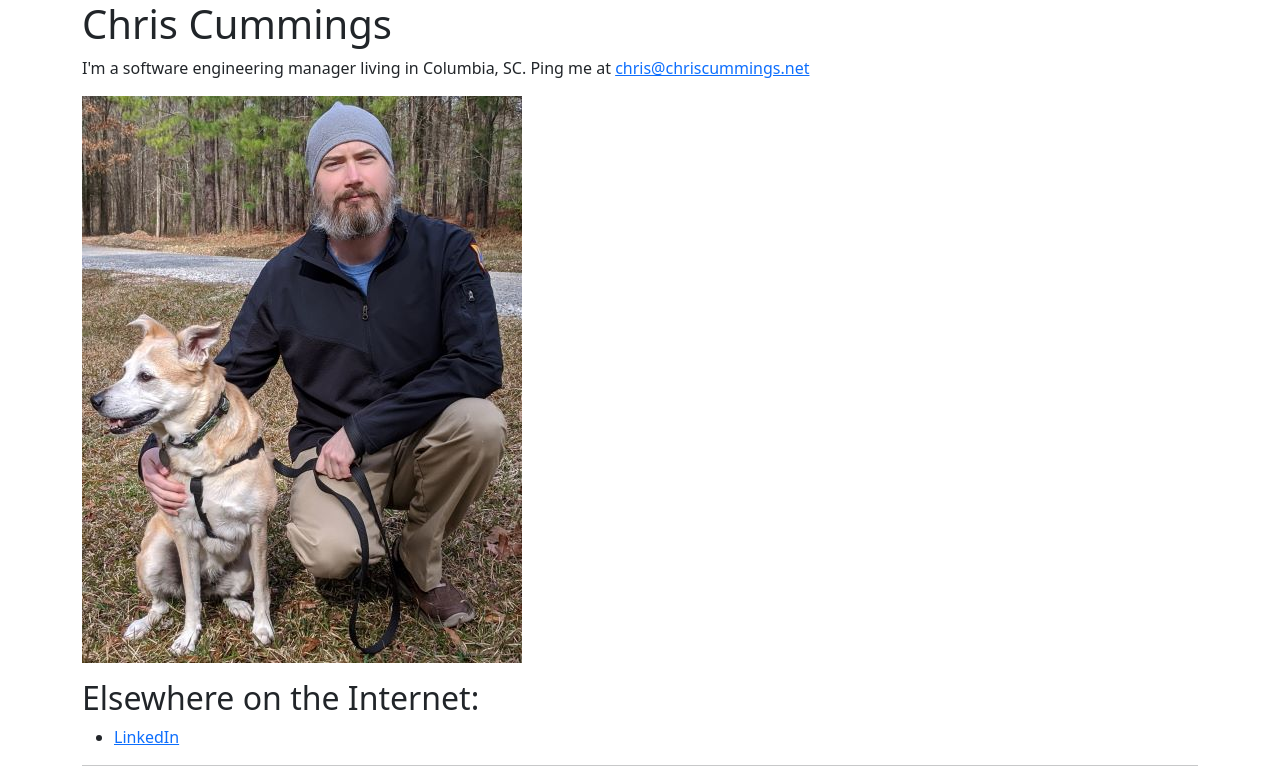
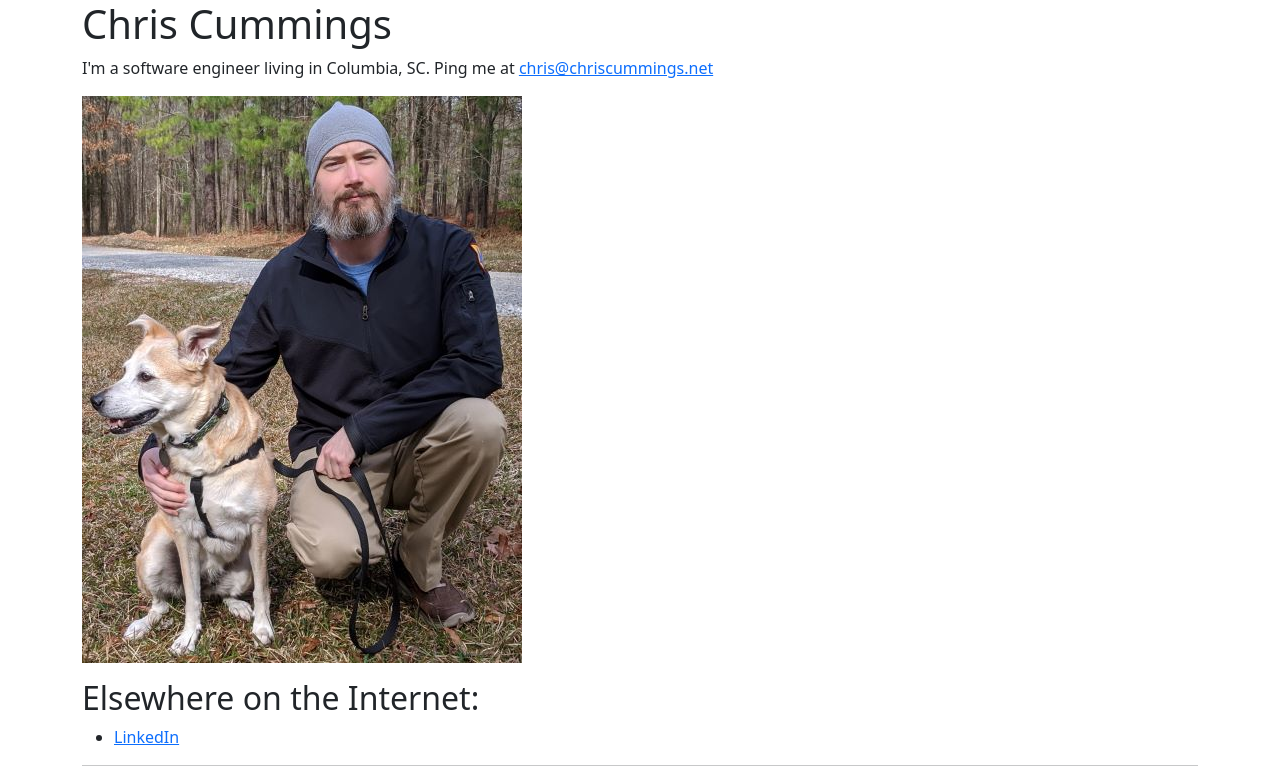
Before and after one commit to chriscummings/chriscummings.github.io, a plain HTML site: page docs/index.html in a window 1280 px wide. Drawn offline with Linux system fonts and the light colour scheme.

Commit message:
Verbage change

```diff
--- a/docs/index.html
+++ b/docs/index.html
@@ -16,7 +16,7 @@
 			<div class="col">
 <h1>Chris Cummings</h1>
 
-<p>I'm a software engineering manager living in Columbia, SC. Ping me at <span class="email_address"></span></p>
+<p>I'm a software engineer living in Columbia, SC. Ping me at <span class="email_address"></span></p>
 
 <p><img src="assets/images/chris_cummings.jpg" alt="Gentleman Aventurer" /></p>
 
```
